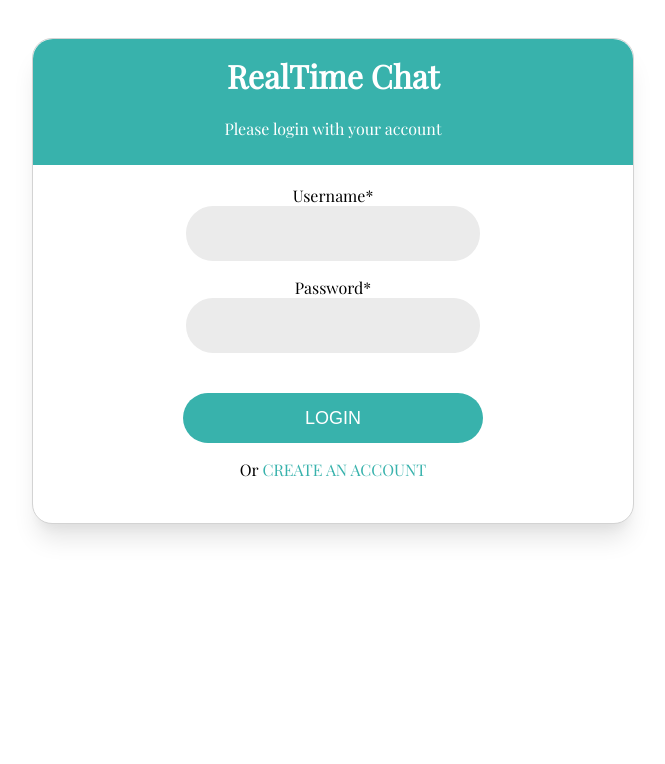
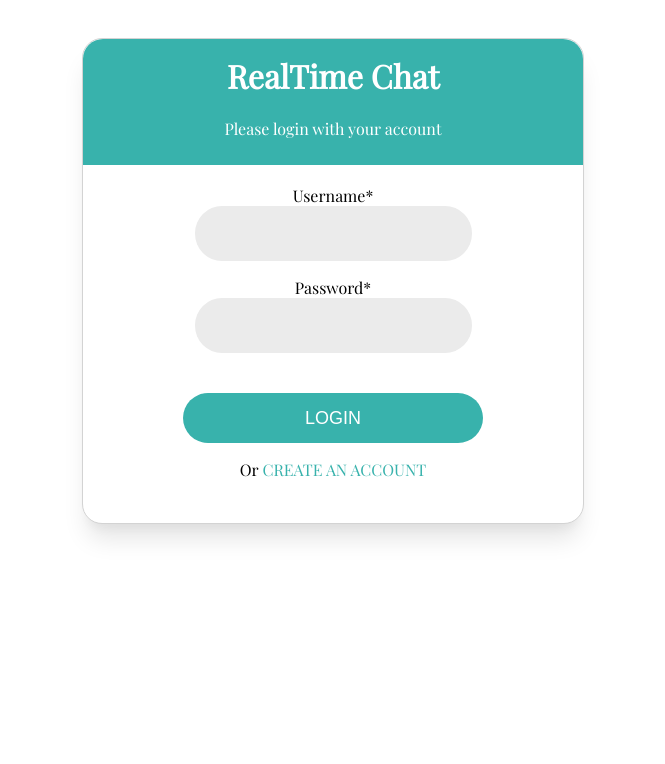
Before and after one commit to stgoddv/whatsapp-clone-django-vuejs, a Django app: page /accounts/login/ in a window 1280 px wide. Shown: the top 764 px of the page, without its empty margins (307-972 px from the left). Run offline with Django 3.2, Linux system fonts and the light colour scheme; some libraries are stand-ins or nearby versions.

Commit message:
improved login / registration responisveness

```diff
--- a/djchat/templates/auth_layout.html
+++ b/djchat/templates/auth_layout.html
@@ -15,7 +15,7 @@
         border: 1px solid lightgray;
         border-radius: 20px;
         padding-bottom: 25px;
-        width: 600px;
+        max-width: 500px;
         margin: auto;
         text-align: center;
         box-shadow: 0 20px 25px -5px rgba(0, 0, 0, 0.1), 0 10px 10px -5px rgba(0, 0, 0, 0.04);
@@ -55,7 +55,7 @@
         border-radius: 27px;
         padding: 0 35px 0 35px;
         height: 55px;
-        width: 14rem;
+        max-width: 14rem;
     }
 
     .auth-box .login-form-container label,
@@ -69,12 +69,12 @@
     }
 
     .login-form-container {
-        width: 300px;
+        max-width: 300px;
         margin: auto;
     }
 
     .registration-form-container {
-        width: 400px;
+        max-width: 400px;
         margin: auto;
     }
 
```
